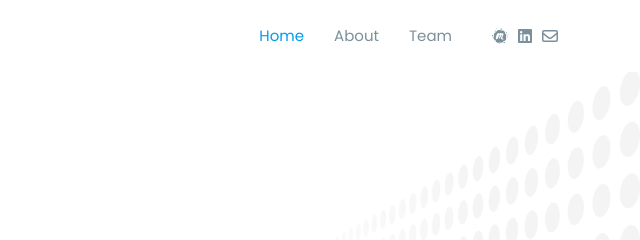
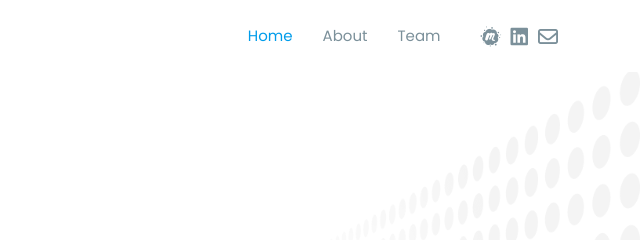
Before and after one commit to latenes/latenes.github.io, a plain HTML site: page index.html in a window 1280 px wide. Shown: the top 240 px of the page, 640-1280 px from the left. Drawn offline with nearby package versions, Linux system fonts and the light colour scheme.

Commit message:
adjusting icon sizes

```diff
--- a/index.html
+++ b/index.html
@@ -48,9 +48,9 @@
                 <i class="bi bi-list mobile-nav-toggle"></i>
             </nav>
             <div class="header-social-links d-flex align-items-center">
-                <a href="#"><i class="fa-brands fa-meetup"></i></a>
-                <a href="#"><i class="fa-brands fa-linkedin"></i></a>
-                <a href="#"><i class="fa-regular fa-envelope"></i></a>
+                <a href="#"><i class="fa-brands fa-meetup fa-lg"></i></a>
+                <a href="#"><i class="fa-brands fa-linkedin fa-lg"></i></a>
+                <a href="#"><i class="fa-regular fa-envelope fa-lg"></i></a>
             </div>
         </div>
     </header>
@@ -198,8 +198,8 @@
                             <div class="member-info">
                                 <h4>Lampros Tenes</h4> <span>Enterprise Agile Coach</span>
                                 <div class="social">
-                                    <a href=""><i class="fa-regular fa-envelope"></i></a>
-                                    <a href=""><i class="fa-brands fa-linkedin"></i></a></div>
+                                    <a href=""><i class="fa-regular fa-envelope fa-lg"></i></a>
+                                    <a href=""><i class="fa-brands fa-linkedin fa-lg"></i></a></div>
                             </div>
                         </div>
                     </div>
```
Also changed, not shown: 1 other file.
